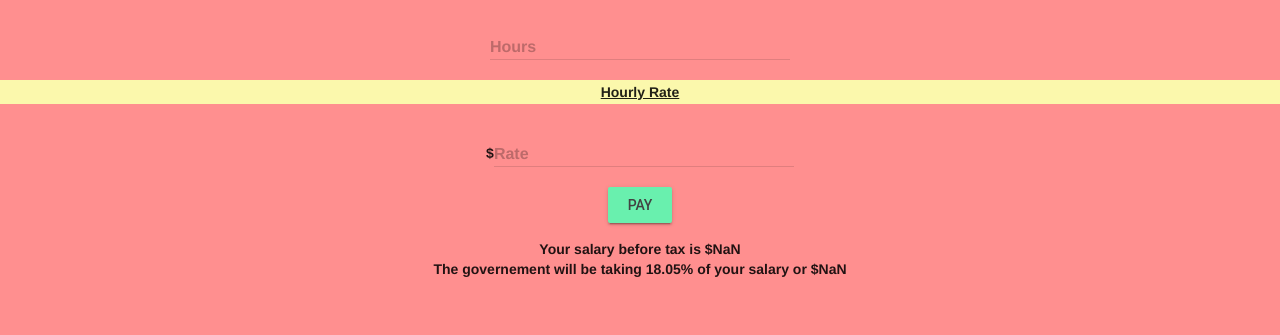
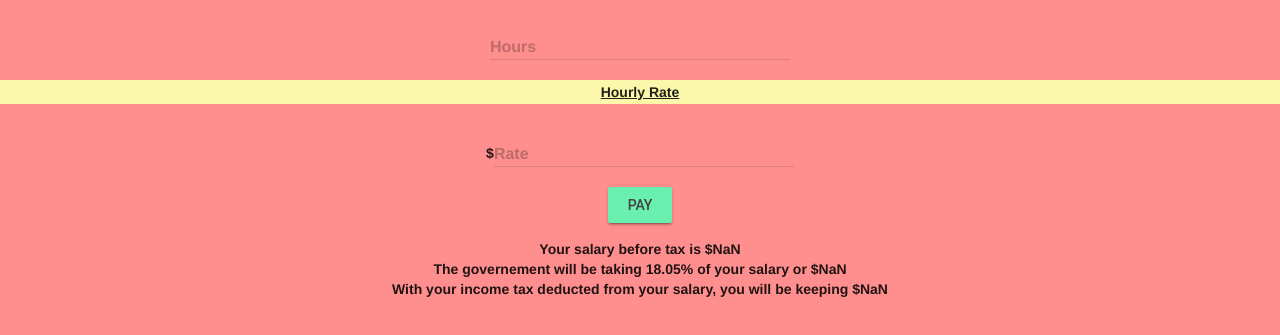
Before and after one commit to ICS2O-Programming-VanN/Unit2-05-HTML-Salary, a plain HTML site: page index.html in a window 1280 px wide. Both pictures are taken after a click on the button "PAY". Shown: the part 279-614 px from the top of the page. Drawn offline with nearby package versions, Linux system fonts and the light colour scheme.

Commit message:
Added variable for the take home pay.

```diff
--- a/index.html
+++ b/index.html
@@ -71,6 +71,7 @@
           <div id="answers">
             <div id="salaryuntaxed"></div>
             <div id="salarytaxed"></div>
+            <div id="realsalary"></div>
           </div>
 					<br>
         </p>
--- a/js/script.js
+++ b/js/script.js
@@ -14,8 +14,10 @@ function calculate () {
   // Calculates salary pre-tax and post-tax
   let salary = hoursworked * hourlyrate
 	let taxed = salary * TAX_RATE
+  let realsalary = salary - taxed
 
   // output
   document.getElementById('salaryuntaxed').innerHTML = 'Your salary before tax is $' + salary.toFixed(2)
 	document.getElementById('salarytaxed').innerHTML = 'The governement will be taking 18.05% of your salary or $' + taxed.toFixed(2)
+  document.getElementById('realsalary').innerHTML = 'With your income tax deducted from your salary, you will be keeping $' + realsalary.toFixed(2)
 }
```
